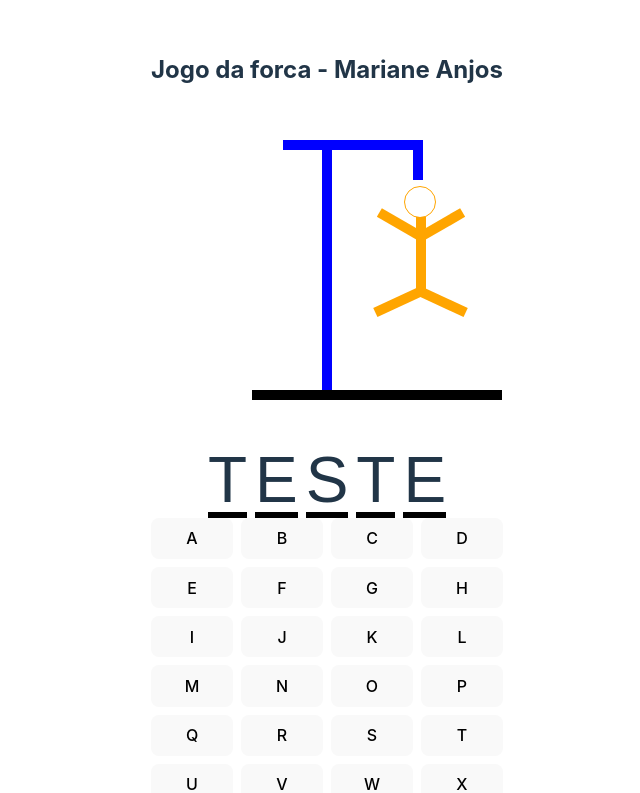
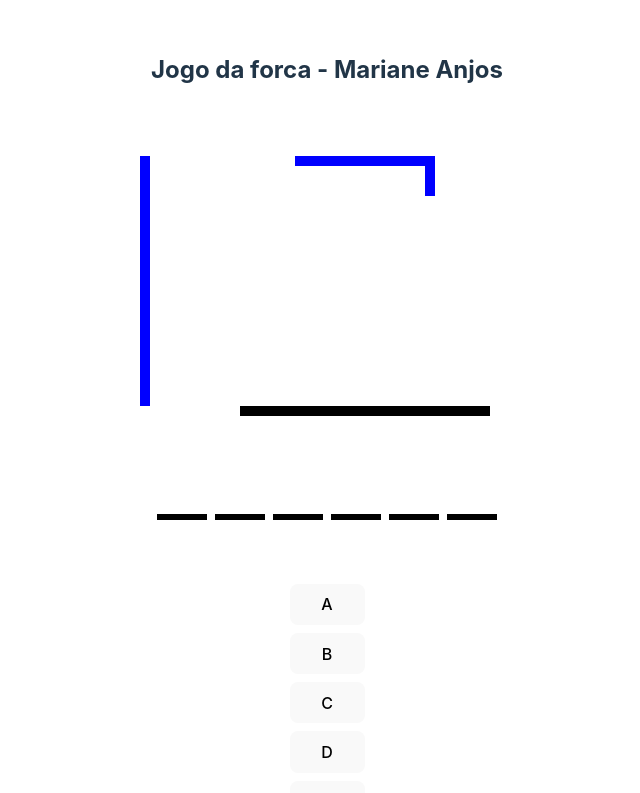
Before and after one commit to MarianeAnjos/jogo-da-forca, a React (Vite) app in the folder jogo-da-forca/: page / in a window 1280 px wide. Shown: the top 793 px of the page, without its empty margins (313-953 px from the left). Built offline with nearby package versions, Linux system fonts and the light colour scheme.

Commit message:
construção da logica de mapeamento de letras

```diff
--- a/jogo-da-forca/src/App.tsx
+++ b/jogo-da-forca/src/App.tsx
@@ -1,38 +1,73 @@
-import { styled } from 'styled-components'
-import './App.css'
-import HangmanDrawing from './components/hangman-drawing'
-import HangmanWord from './components/hangman-word'
-import Keyboard from './components/keyboard'
-
+import { styled } from 'styled-components';
+import './App.css';
+import HangmanDrawingComponent from './components/hangman-drawing'; // Alterei o nome do componente
+import HangmanWord from './components/hangman-word';
+import Keyboard from './components/keyboard';
+import { useCallback, useEffect, useState } from 'react';
 
 const Wrapper = styled.div`
   display: flex;
   flex-direction: column;
   align-items: center;
-gap: 2rem;
-`
+  gap: 4rem;
+`;
 
-
-const HanfmanPart = styled.div`
+const HangmanDrawing = styled.div`
   display: flex;
   flex-direction: column;
-gap: 2rem;
-widith:375px;
-`
+  gap: 3rem;
+  width: 375px;
+`;
+
+const words = ['betina'];
 
 function App() {
+  const [wordToGuess, setWordToGuess] = useState(() => {
+    return words[Math.floor(Math.random() * words.length)];
+  });
+
+  const [guessedLetters, setGuessedLetters] = useState<string[]>([]);
+  const incorrectGuesses = guessedLetters.filter(
+    (letter) => !wordToGuess.includes(letter)
+  );
+
+    /*A função não é construida mais de uma vez por conta do callback*/
+  const addGuessedLetters = useCallback((letter: string) => {
+    console.log('letra:', letter, guessedLetters);
+    if (guessedLetters.includes(letter)) return;
+
+    setGuessedLetters((guessedLetters) => [
+      ...guessedLetters,
+      letter,
+    ]);
+  }, [guessedLetters]);
+
+  useEffect(() => {
+    const handler = (e: KeyboardEvent) => {
+      const key = e.key;
+      if (!key.match(/^[a-z]$/)) return;
+
+      e.preventDefault();
+      addGuessedLetters(key);
+    };
+    console.log('Ativou event listener');
+    document.addEventListener('keypress', handler);
+
+    return () => {
+      document.removeEventListener('keypress', handler);
+    };
+  }, [guessedLetters]);
+
   return (
-      <>
-        <Wrapper/>
-          <HanfmanPart>
+    <Wrapper>
+      <HangmanDrawing>
         <h2> Jogo da forca - Mariane Anjos</h2>
-            {/* Construção dos componentes */}
-            <HangmanDrawing/>
-            <HangmanWord/>
-            </HanfmanPart>
-            <Keyboard/>
-      </>
-  )
+        <HangmanDrawingComponent numberOfGuesses={incorrectGuesses.length} />
+        <HangmanWord guessedLetters={guessedLetters} word={wordToGuess} />
+      </HangmanDrawing>
+      <Keyboard />
+    </Wrapper>
+  );
 }
 
-export default App
+export default App;
--- a/jogo-da-forca/src/components/hangman-drawing.tsx
+++ b/jogo-da-forca/src/components/hangman-drawing.tsx
@@ -54,8 +54,9 @@ const VerticalLine = styled.div`
     position: absolute;
     top: 80px;
     right: 37px;
-    rotate: -30deg;
-    `
+    transform: rotate(-30deg); // Correção: 'rotate' para 'transform: rotate()'
+`;
+
 const LeftArm = styled.div`
     height: 10px;
     width: 50px;
@@ -63,8 +64,9 @@ const VerticalLine = styled.div`
     position: absolute;
     top: 80px;
     right: 77px;
-    rotate: 30deg;
-    `
+    transform: rotate(30deg); // Correção: 'rotate' para 'transform: rotate()'
+`;
+
 const RightLeg = styled.div`
     height: 10px;
     width: 50px;
@@ -72,8 +74,9 @@ const VerticalLine = styled.div`
     position: absolute;
     top: 157px;
     right: 80px;
-    rotate: -25deg;
-    `
+    transform: rotate(-25deg); // Correção: 'rotate' para 'transform: rotate()'
+`;
+
 const LeftLeg = styled.div`
     height: 10px;
     width: 50px;
@@ -81,27 +84,37 @@ const VerticalLine = styled.div`
     position: absolute;
     top: 157px;
     right: 35px;
-    rotate: 25deg;
-    `
-export default function HangmanDrawing(){
+    transform: rotate(25deg); // Correção: 'rotate' para 'transform: rotate()'
+`;
+const bodyParts = [Head, Body, RightArm, LeftArm, RightArm, RightLeg, LeftLeg]
+
+interface HangmanDrawingProps {
+    numberOfGuesses: number;
+}
+
+
+export default function HangmanDrawing({
+    numberOfGuesses,
+}: HangmanDrawingProps) {
+     return (
+        <div style={{ position: 'relative' }}>
+
+
+            {bodyParts.slice(0, numberOfGuesses).map((BodyParty, index) => {
+                return <BodyParty key={index} />
+
+            })}
+
+
+            <VerticalLineSmall />
+            <VerticalLine />
+            <HorizontalLine />
+            <Base />
+        </div>
+    )
 
      /*Div de return relativo, dentro dela trabalhamos com position absolute */
     /* Para o position absoluto, a tela screen como todo, para limitar espaços utilizar relativo*/
     /*Utilizando o absoluto na div Pai ela será absoluta nesta div e não no navegador por completo*/
     /*Divs são inline block*/
-    return (
-    <div style={ {position: 'relative', display: "flex", flexDirection:'column', alignItems: 'center'}}>
-        <Head/>
-        <Body/>
-        <RightArm/>
-        <LeftArm/>
-        <RightLeg/>
-        <LeftLeg/>
-        <VerticalLineSmall/>
-        <VerticalLine/>
-        <HorizontalLine/>
-        <Base/>
-
-    </div>
-)
 }
--- a/jogo-da-forca/src/components/hangman-word.tsx
+++ b/jogo-da-forca/src/components/hangman-word.tsx
@@ -1,32 +1,44 @@
-import styled from "styled-components"
+import styled from "styled-components";
 
-
-/*Construção dos mostradores de letras*/
-
+/* Construção dos mostradores de letras */
 
 const Wrapper = styled.div`
   display: flex;
   justify-content: center;
   gap: 0.5rem;
   font-size: 4rem;
-font-weigth: bold;
+  font-weight: bold;  // Corrigido: 'font-weigth' para 'font-weight'
   text-transform: uppercase;
   font-family: sans-serif;
-`
+`;
 
-export default function HangmandWord(){
+interface HangManWordProps {
+  word: string;
+  guessedLetters: string[];
+}
 
-    const word ='teste'
- /*arrai com letras*/
-    const gessedLetters =['s','t','e']
-/*visibility hidden - deixa a palavra invisivel*/
-    return(
+export default function HangmandWord({ word, guessedLetters }: HangManWordProps) {
+  /* visibility hidden - deixa a palavra invisível */
+  return (
     <Wrapper>
-            {word.split('').map((letter, index) => (
-                <span style={{ borderBottom: '0.1em solid black', height: '80px' }}  key={index}>
-                    <span style={{ visibility: gessedLetters.includes(letter) ? "visible" :'hidden' }}> {letter} </span>
+      {word.split("").map((letter, index) => (
+        <span
+          style={{
+            borderBottom: "0.1em solid black",
+            height: "50px",
+            minWidth: "50px",
+          }}
+          key={index}
+        >
+          <span
+            style={{
+              visibility: guessedLetters.includes(letter) ? "visible" : "hidden",
+            }}  // Corrigido: 'visiblility' para 'visibility'
+          >
+            {letter}
+          </span>
         </span>
       ))}
     </Wrapper>
-    )
+  );
 }
--- a/jogo-da-forca/src/components/keyboard.tsx
+++ b/jogo-da-forca/src/components/keyboard.tsx
@@ -39,32 +39,35 @@ grid-template-columns: repeat(auto-fit,minmax(75px, 1fr));
 gap: 0.5rem;y
 width: 600px;
 `
-const Button = styled.button<{isActive: boolean}>`
-    opacity: ${(p) => p.isActive ? 'null': '0.3'};
+const Button = styled.button<{ isActive: boolean }>`
+    opacity: ${(p) => p.isActive ? '1' : '0.3'};
 
-    &: focus:disabled {
-        outline: none;
-        border-color: transparent;
-        cursos: not-allowed;
-    }
-    &: focus-visible:disabled{
+    &:focus:disabled {
         outline: none;
         border-color: transparent;
         cursor: not-allowed;
     }
-    &: hover:disabled{
+
+    &:focus-visible:disabled {
         outline: none;
-        border-collor: transparent;
-        cursor: not-allowd;
+        border-color: transparent;
+        cursor: not-allowed;
     }
-`
+
+    &:hover:disabled {
+        outline: none;
+        border-color: transparent;
+        cursor: not-allowed;
+    }
+`;
+
 /*Keys feiito com map */
-export default function Keyboard(){
-    return(
+export default function Keyboard() {
+    return (
         <Wrapper>
             {keys.map((letter) => (
-            <Button isActive={true} key={letter}>
-                {letter.toUpperCase()}
+                <Button isActive={true} key={letter}>
+                    {letter.toUpperCase()}
                 </Button>
             ))}
         </Wrapper>
```
Lines whose indentation alone changed are shown as unchanged.
